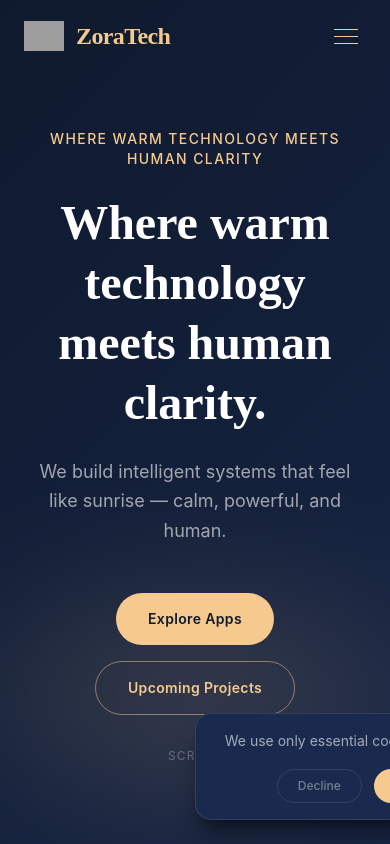
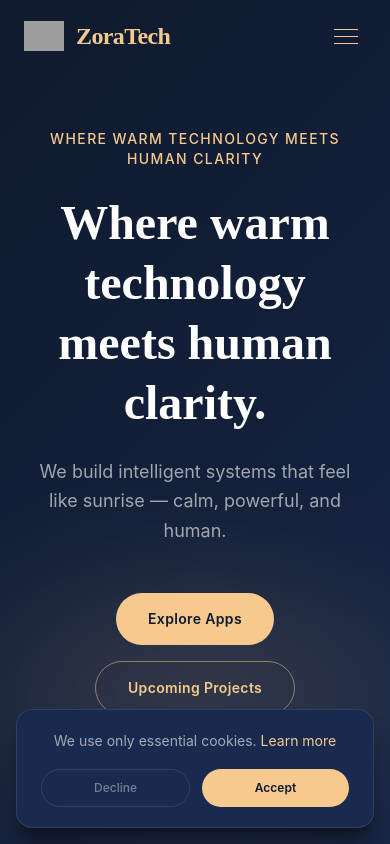
Before and after one commit to dejanlazicns/zoratech-site, a Next.js app: page / in a window 390 px wide. Shown: the top 844 px of the page. Built offline with nearby package versions, Linux system fonts and the light colour scheme; grey boxes are pictures that could not be loaded.

Commit message:
🐛 Fix cookie banner layout on mobile — buttons now fully visible and tappable
Co-Authored-By: Claude Sonnet 4.6 <noreply@anthropic.com>

```diff
--- a/src/components/CookieBanner.tsx
+++ b/src/components/CookieBanner.tsx
@@ -30,27 +30,27 @@ export default function CookieBanner() {
           animate={{ opacity: 1, y: 0 }}
           exit={{ opacity: 0, y: 24 }}
           transition={{ duration: 0.4, ease: [0.22, 1, 0.36, 1] }}
-          className="fixed bottom-6 left-1/2 -translate-x-1/2 z-50 w-[calc(100%-3rem)] max-w-xl"
+          className="fixed bottom-4 inset-x-4 sm:inset-x-auto sm:left-1/2 sm:-translate-x-1/2 sm:w-full sm:max-w-xl z-50"
         >
-          <div className="flex flex-col sm:flex-row items-center justify-between gap-4 px-6 py-4 rounded-2xl bg-[#1A2A4F] border border-white/10 shadow-xl shadow-black/40">
-            <p className="text-white/60 text-sm text-center sm:text-left leading-relaxed">
+          <div className="flex flex-col gap-4 px-6 py-5 rounded-2xl bg-[#1A2A4F] border border-white/10 shadow-xl shadow-black/40">
+            <p className="text-white/60 text-sm text-center leading-relaxed">
               We use only essential cookies.{" "}
               <Link href="/cookie-policy" className="text-[#F6C98F] hover:underline underline-offset-4">
                 Learn more
               </Link>
             </p>
-            <div className="flex gap-3 shrink-0">
+            <div className="flex gap-3">
               <button
                 type="button"
                 onClick={handleDecline}
-                className="px-5 py-2 rounded-full border border-white/10 text-white/40 text-xs font-medium hover:border-white/30 hover:text-white/60 transition-all duration-300"
+                className="flex-1 py-2.5 rounded-full border border-white/10 text-white/40 text-xs font-medium hover:border-white/30 hover:text-white/60 transition-all duration-300"
               >
                 Decline
               </button>
               <button
                 type="button"
                 onClick={handleAccept}
-                className="px-5 py-2 rounded-full bg-[#F6C98F] text-[#0F1A2E] text-xs font-semibold hover:bg-[#FAD7C4] transition-all duration-300"
+                className="flex-1 py-2.5 rounded-full bg-[#F6C98F] text-[#0F1A2E] text-xs font-semibold hover:bg-[#FAD7C4] transition-all duration-300"
               >
                 Accept
               </button>
```
